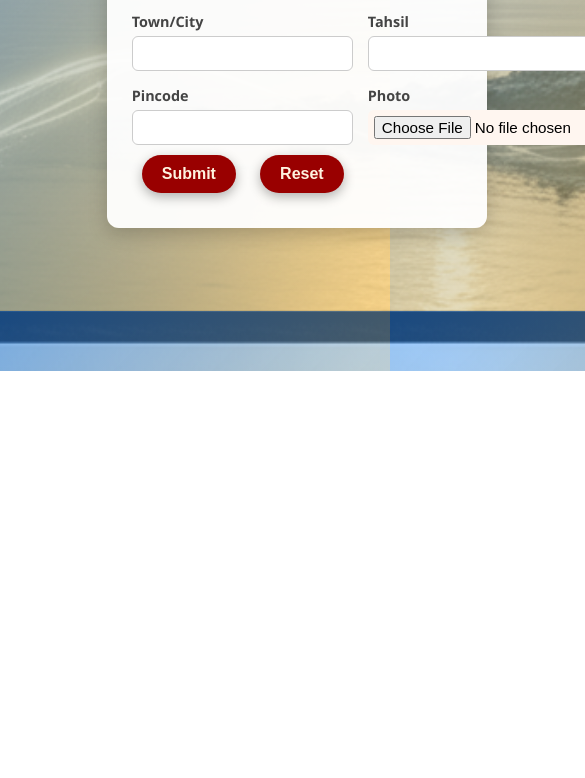
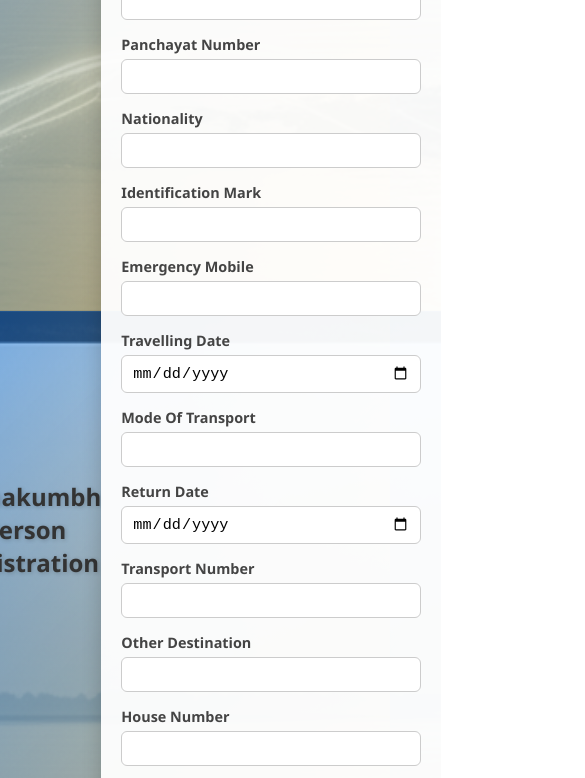
Before and after one commit to knightrishi/ParabitINSS, a website: page regpbtform.html in a window 390 px wide. Shown: the part 533-1311 px from the top of the page, 585 px wide, since content can reach past the window. Before the commit the page ends 904 px from the top, so only its background shows below. Drawn offline with Linux system fonts and the light colour scheme.

Commit message:
New Changes

```diff
--- a/accreg.js
+++ b/accreg.js
@@ -1,5 +1,5 @@
 let btton = document.querySelector(".btn");
-
+console.log(btton);
 btton.addEventListener("click", function () {
   let otp = prompt("Please enter the OTP received on SMS:");
   if (otp) {
--- a/person.css
+++ b/person.css
@@ -35,10 +35,32 @@ h2 {
 /* ===== Grid Layout for Form Fields ===== */
 .form-grid {
   display: grid;
-  grid-template-columns: repeat(4, 1fr); /* 4 columns like your screenshot */
+  grid-template-columns: repeat(4, 1fr); /* Default: 4 columns on big screens */
   gap: 15px;
+}@media (max-width: 1024px) {
+  .form-grid {
+    grid-template-columns: repeat(2, 1fr);
+  }
 }
 
+@media (max-width: 768px) {
+  .form-grid {
+    grid-template-columns: 1fr;
+  }
+
+  form {
+    padding: 20px;
+  }
+
+  h2 {
+    font-size: 1.5rem;
+  }
+
+  button {
+    width: 100%; /* full width buttons on mobile */
+    margin: 8px 0;
+  }
+}
 /* Label + Input pair */
 .form-group {
   display: flex;
```
Also changed, not shown: accreg.html (+2 -1 lines), app.js (+10 -7 lines), regpbtform.html (+1 -0 lines).
